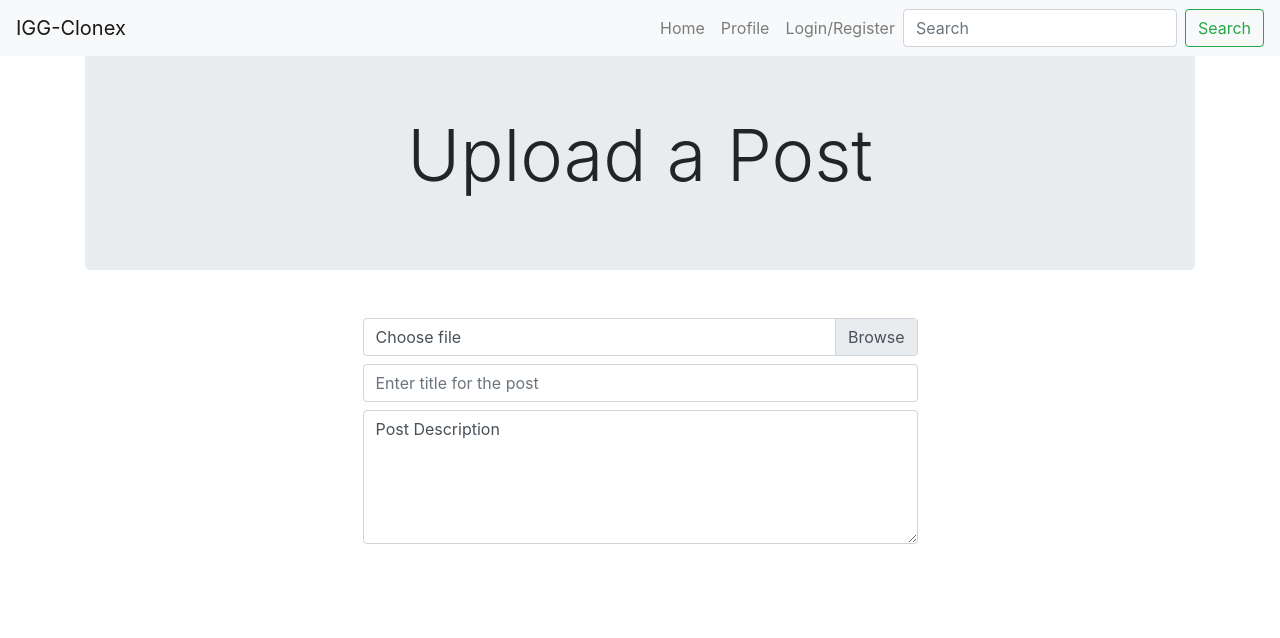
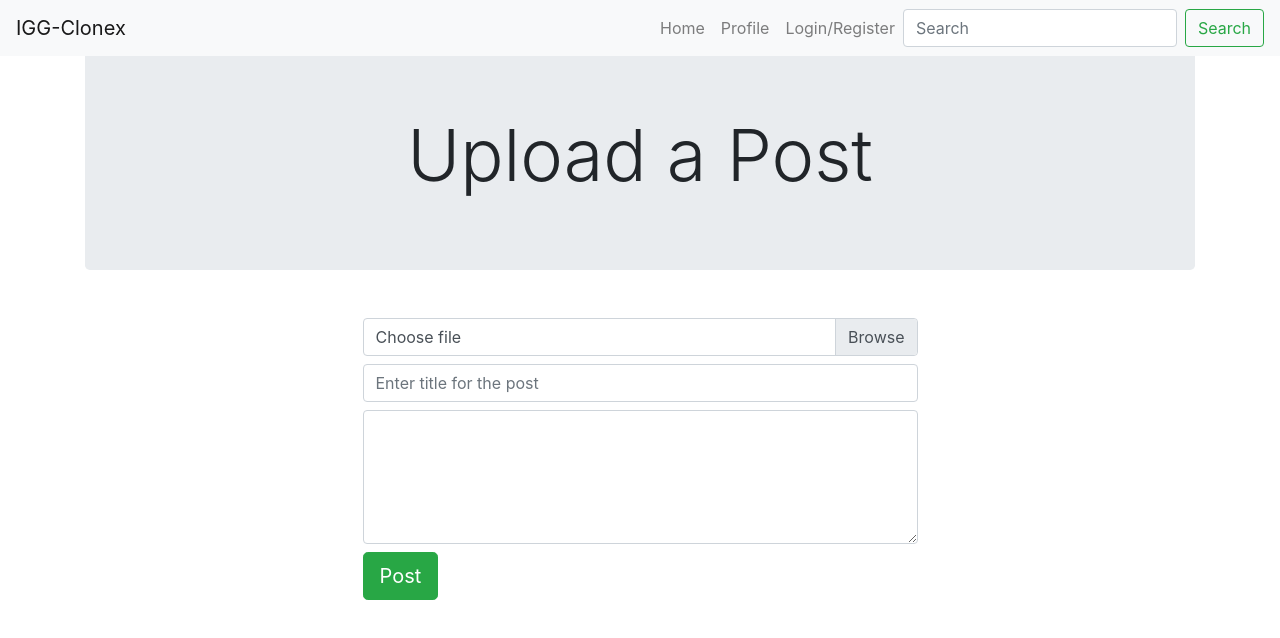
Before and after one commit to b33lz3bubTH/insta-clone, an Angular app: page /new-post in a window 1280 px wide. Shown: the top 638 px of the page. Built offline with nearby package versions, Linux system fonts and the light colour scheme.

Commit message:
UPLOAD A POST COMPONENT DONE ==> with proper handling

```diff
--- a/src/app/app.module.ts
+++ b/src/app/app.module.ts
@@ -1,6 +1,6 @@
 import { BrowserModule } from '@angular/platform-browser';
 import { NgModule } from '@angular/core';
-
+import { FormsModule } from '@angular/forms';
 import { AppComponent } from './app.component';
 import { NavbarComponent } from './navbar/navbar.component';
 
@@ -28,7 +28,8 @@ import { CreatePostComponent } from './create-post/create-post.component';
   imports: [
     BrowserModule,
     AppRoutingModule,
-    UserAuthModule
+    UserAuthModule,
+    FormsModule
   ],
   providers: [],
   bootstrap: [AppComponent]
--- a/src/app/create-post/create-post.component.html
+++ b/src/app/create-post/create-post.component.html
@@ -2,17 +2,18 @@
         <div class="jumbotron text-center">
             <h1 class="display-3">Upload a Post</h1>
     </div>
-    <form class="my-5 w-50 mx-auto">
+    <form class="my-5 w-50 mx-auto" (ngSubmit)="addAPost()"  #f="ngForm">
         <div class="custom-file">
-            <input type="file" class="custom-file-input" id="customFile" #localRefFile (change)="updateFileName(localRefFile,localRefLable)">
+            <input required ngModel #imgPath="ngModel"  name="imgPath" type="file" class="custom-file-input" id="customFile" #localRefFile (change)="updateFileName(localRefFile,localRefLable)">
             <label class="custom-file-label" for="customFile" #localRefLable>Choose file</label>
         </div>
         <div class="form-group my-2">
-            <input type="email" class="form-control" id="postTitle" aria-describedby="postTitle upload" placeholder="Enter title for the post">
+            <input required ngModel #postTitle="ngModel"  name="postTitle" type="text" class="form-control" id="postTitle" aria-describedby="postTitle upload" placeholder="Enter title for the post">
         </div>
         <div class="form-group my-2">
-            <textarea name="postDesc" class="form-control" id="postDesc" cols="30" rows="5">Post Description</textarea>
+            <textarea required ngModel #postDesc="ngModel"  name="postDesc" class="form-control" id="postDesc" cols="30" rows="5">Post Description</textarea>
         </div>
+        <button type="submit" class="btn btn-lg btn-success">Post</button>
     </form>
 
 </div>
--- a/src/app/create-post/create-post.component.ts
+++ b/src/app/create-post/create-post.component.ts
@@ -1,4 +1,5 @@
-import { Component, OnInit } from '@angular/core';
+import { Component, OnInit, ViewChild } from '@angular/core';
+import { NgForm } from '@angular/forms';
 
 @Component({
   selector: 'app-create-post',
@@ -6,7 +7,7 @@ import { Component, OnInit } from '@angular/core';
   styleUrls: ['./create-post.component.css']
 })
 export class CreatePostComponent implements OnInit {
-
+  @ViewChild('f', {static:false}) loginForm: NgForm;
   constructor() { }
 
   ngOnInit(): void {
@@ -15,4 +16,8 @@ export class CreatePostComponent implements OnInit {
     let name = inputObj1.value.split("\\");
     inputObj2.innerText = name[name.length-1];
   }
+
+  addAPost(){
+    console.log(this.loginForm.value);
+  }
 }
--- a/src/app/userauth/register/register.component.ts
+++ b/src/app/userauth/register/register.component.ts
@@ -13,12 +13,12 @@ export class RegisterComponent implements OnInit {
 
   ngOnInit(): void {
   }
+
   register(){
     console.log(this.loginForm.value);
     if(this.loginForm.value.password !== this.loginForm.value.conform_password){
       console.log("pass doesnt match");
       //throw an error like password doesnt match
     }
-
   }
 }
```
